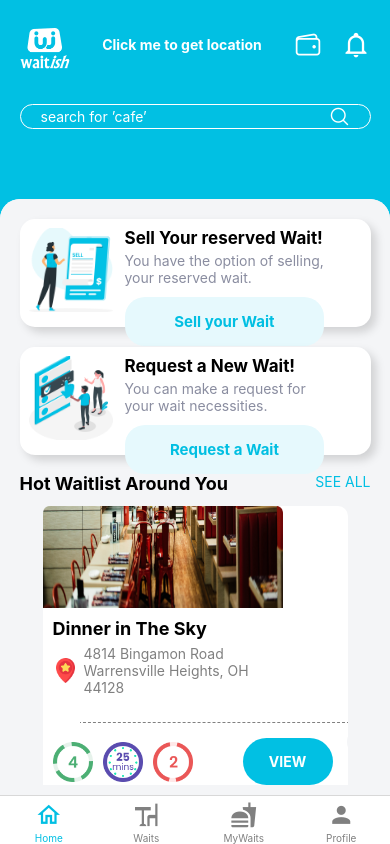
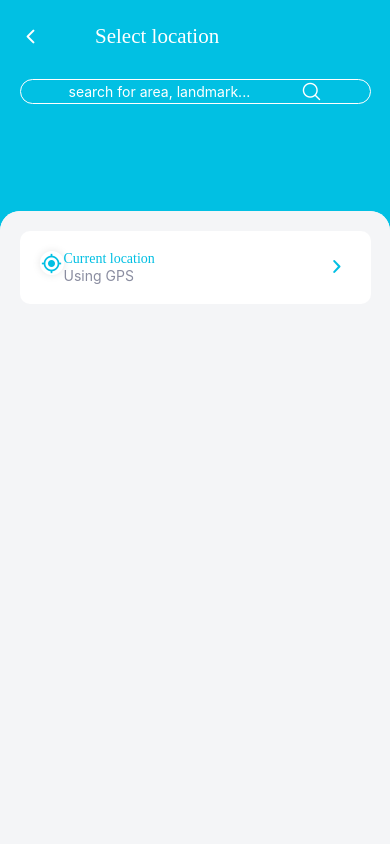
Before and after one commit to ajinkyadude/Hotel-Management, a React Native app: screen /searchlocation in a window 390 px wide. Built offline with nearby package versions, Linux system fonts and the light colour scheme.

Commit message:
Working on select location screen

```diff
--- a/App.tsx
+++ b/App.tsx
@@ -10,6 +10,7 @@ import OtpScreen from './src/Domain/Auth/OtpScreen';
 import TermsCondition from './src/Domain/Auth/TermsCondition';
 import BottonNavigation from './src/Domain/Home/Screens/BottomNavigation';
 import SearchRestoScreen from './src/CommonComponents/SearchRestoScreen';
+import SearchLocation from './src/Domain/Home/Screens/SearchLocation';
 
 const App = () => {
   // const Tab = createBottomTabNavigator();
@@ -35,6 +36,11 @@ const App = () => {
         <Stack.Screen
           name="searchResto"
           component={SearchRestoScreen}
+          options={{headerShown: false}}
+        />
+        <Stack.Screen
+          name="searchlocation"
+          component={SearchLocation}
           options={{headerShown: false}}
         />
         <Stack.Screen
--- a/src/CommonComponents/SearchRestoScreen.tsx
+++ b/src/CommonComponents/SearchRestoScreen.tsx
@@ -15,7 +15,6 @@ import {Colors, Icon_Name, Recent_Search} from '../Constants/Constant';
 import {FontType} from '../Constants/FontType';
 import {String} from '../Constants/String';
 import Timmer from 'react-native-vector-icons/Ionicons';
-import {StatusBar} from 'react-native';
 
 const {height, width} = Dimensions.get('screen');
 const SearchRestoScreen = () => {
--- a/src/Constants/Constant.ts
+++ b/src/Constants/Constant.ts
@@ -29,6 +29,7 @@ export const Icon_Name = {
   filter: 'filter',
   list: 'format-list-bulleted',
   map: 'map-marker-outline',
+  back: 'chevron-back',
 };
 
 export const NotificationArray = [
@@ -63,3 +64,61 @@ export const Recent_Search = [
     value: 'Dinner in the sky',
   },
 ];
+
+export const Array = [
+  {
+    Title: 'Dinner in The Sky',
+    subText: '4814 Bingamon Road Warrensville Heights, OH 44128',
+    ImageName: ImagePath.WaitsScreen1,
+  },
+  {
+    Title: 'Dinner in The Bath',
+    subText: 'chimanpura peth, satara',
+    ImageName: ImagePath.Girl,
+  },
+  {
+    Title: 'The Fun Station',
+    subText: '4814 Bingamon Road Warrensville Heights, OH 44128',
+    ImageName: ImagePath.Golf,
+  },
+  {
+    Title: 'The Disaster Cafe',
+    subText: '4814 Bingamon Road Warrensville Heights, OH 44128',
+    ImageName: ImagePath.Chair,
+  },
+  {
+    Title: 'Del Posto',
+    subText: '4814 Bingamon Road Warrensville Heights, OH 44128',
+    ImageName: ImagePath.Lest,
+  },
+  {
+    Title: 'Comedy knockout',
+    subText: '4814 Bingamon Road Warrensville Heights, OH 44128',
+    ImageName: ImagePath.Song,
+  },
+  {
+    Title: 'Parallax Restaurant',
+    subText: '4814 Bingamon Road Warrensville Heights, OH 44128',
+    ImageName: ImagePath.Veg,
+  },
+  {
+    Title: 'Parallax Restaurant',
+    subText: '4814 Bingamon Road Warrensville Heights, OH 44128',
+    ImageName: ImagePath.Cafe,
+  },
+  {
+    Title: 'Spa and Wellness',
+    subText: '4814 Bingamon Road Warrensville Heights, OH 44128',
+    ImageName: ImagePath.Spa,
+  },
+  {
+    Title: 'Sequia Hotel',
+    subText: '4814 Bingamon Road Warrensville Heights, OH 44128',
+    ImageName: ImagePath.Lodge,
+  },
+  {
+    Title: 'Paris in The Sky',
+    subText: '4814 Bingamon Road Warrensville Heights, OH 44128',
+    ImageName: ImagePath.Paris,
+  },
+];
--- a/src/Constants/String.ts
+++ b/src/Constants/String.ts
@@ -7,4 +7,5 @@ export const String = {
   list: 'LIST',
   map: 'MAP',
   location_text: 'Click me to get location',
+  select_location: 'Select location',
 };
--- a/src/Domain/Home/Screens/HomeScreen.tsx
+++ b/src/Domain/Home/Screens/HomeScreen.tsx
@@ -19,84 +19,23 @@ import Bell from 'react-native-vector-icons/MaterialCommunityIcons';
 import Search from 'react-native-vector-icons/AntDesign';
 import {ImagePath} from '../../../ImageConstant';
 import CardComponent from '../Components/CardComponent';
-import {Colors} from '../../../Constants/Constant';
-import CustomButton from '../../Auth/CommonComponents/CustomButton';
+import {Array, Colors} from '../../../Constants/Constant';
 import HotelCard from '../Components/HotelCard';
-
-interface RootStackParamList {
-  HomeScreen: undefined; // Optional: If Home screen doesn't need params
-  // Other screens in your root stack (if any)
-}
-interface HomeProps extends BottomTabNavigationProp<any, 'HomeScreen'> {
-  // Other props specific to your Home screen
-}
+import Icon from 'react-native-vector-icons/Ionicons';
+import {FontType} from '../../../Constants/FontType';
 const {height, width} = Dimensions.get('screen');
 const HomeScreen = ({navigation}: any) => {
   const ClickHandle = () => {};
 
-  const Array = [
-    {
-      Title: 'Dinner in The Sky',
-      subText: '4814 Bingamon Road Warrensville Heights, OH 44128',
-      ImageName: ImagePath.WaitsScreen1,
-    },
-    {
-      Title: 'Dinner in The Bath',
-      subText: 'chimanpura peth, satara',
-      ImageName: ImagePath.Girl,
-    },
-    {
-      Title: 'The Fun Station',
-      subText: '4814 Bingamon Road Warrensville Heights, OH 44128',
-      ImageName: ImagePath.Golf,
-    },
-    {
-      Title: 'The Disaster Cafe',
-      subText: '4814 Bingamon Road Warrensville Heights, OH 44128',
-      ImageName: ImagePath.Chair,
-    },
-    {
-      Title: 'Del Posto',
-      subText: '4814 Bingamon Road Warrensville Heights, OH 44128',
-      ImageName: ImagePath.Lest,
-    },
-    {
-      Title: 'Comedy knockout',
-      subText: '4814 Bingamon Road Warrensville Heights, OH 44128',
-      ImageName: ImagePath.Song,
-    },
-    {
-      Title: 'Parallax Restaurant',
-      subText: '4814 Bingamon Road Warrensville Heights, OH 44128',
-      ImageName: ImagePath.Veg,
-    },
-    {
-      Title: 'Parallax Restaurant',
-      subText: '4814 Bingamon Road Warrensville Heights, OH 44128',
-      ImageName: ImagePath.Cafe,
-    },
-    {
-      Title: 'Spa and Wellness',
-      subText: '4814 Bingamon Road Warrensville Heights, OH 44128',
-      ImageName: ImagePath.Spa,
-    },
-    {
-      Title: 'Sequia Hotel',
-      subText: '4814 Bingamon Road Warrensville Heights, OH 44128',
-      ImageName: ImagePath.Lodge,
-    },
-    {
-      Title: 'Paris in The Sky',
-      subText: '4814 Bingamon Road Warrensville Heights, OH 44128',
-      ImageName: ImagePath.Paris,
-    },
-  ];
+  const locationHandle = () => {
+    navigation.navigate('searchlocation');
+  };
 
   return (
     <View style={Styles.mainContainer}>
       <BlueWrapper>
         {/* <View> */}
-        <View style={Styles.ImageWrapper}>
+        <View style={[Styles.ImageWrapper]}>
           <Image
             source={otjtr}
             style={[
@@ -113,9 +52,29 @@ const HomeScreen = ({navigation}: any) => {
                 ? {marginTop: height * 0.1}
                 : {marginTop: height * 0.06}
             }>
-            <Text style={{color: 'white', fontWeight: 'bold'}}>
+            {/* <Text style={{color: 'white', fontWeight: 'bold'}}>
               Click me to get location
-            </Text>
+            </Text> */}
+            <TouchableOpacity
+              onPress={locationHandle}
+              style={{alignItems: 'center', justifyContent: 'center'}}>
+              <View style={{flexDirection: 'row', alignItems: 'center'}}>
+                <Icon name="location" size={21} color={Colors.White} />
+                <Text
+                  style={{color: Colors.White, fontFamily: FontType.Medium}}>
+                  Chao Street
+                </Text>
+                <Icon name="chevron-down" size={21} color={Colors.White} />
+              </View>
+              <Text
+                style={{
+                  color: Colors.White,
+                  fontFamily: FontType.Light,
+                  fontSize: 12,
+                }}>
+                Kaohsiung,Taipei, Taiwan
+              </Text>
+            </TouchableOpacity>
           </TouchableOpacity>
           <View
             style={[
@@ -214,6 +173,7 @@ const Styles = StyleSheet.create({
     flexDirection: 'row',
     justifyContent: 'space-between',
     marginHorizontal: 20,
+    alignItems: 'center',
   },
   mainContainer: {flex: 1},
   container: {
--- /dev/null
+++ b/src/Domain/Home/Screens/SearchLocation.tsx
@@ -0,0 +1,146 @@
+import {
+  Dimensions,
+  Platform,
+  StyleSheet,
+  Text,
+  TextInput,
+  TouchableOpacity,
+  View,
+} from 'react-native';
+import BlueWrapper from '../../Auth/CommonComponents/BlueWrapper';
+import WhiteWrapper from '../../Auth/CommonComponents/WhiteWrapper';
+import Icon from 'react-native-vector-icons/Ionicons';
+import {Colors, Icon_Name} from '../../../Constants/Constant';
+import {FontType} from '../../../Constants/FontType';
+import {String} from '../../../Constants/String';
+import Search from 'react-native-vector-icons/AntDesign';
+import Icon2 from 'react-native-vector-icons/MaterialIcons';
+import Icon3 from 'react-native-vector-icons/Entypo';
+
+const {height, width} = Dimensions.get('screen');
+
+const SearchLocation = ({navigation}: any) => {
+  const backHandle = () => {
+    navigation.goBack();
+  };
+
+  return (
+    <View style={{flex: 1}}>
+      <BlueWrapper>
+        <View style={Style.mainContainer}>
+          <TouchableOpacity onPress={backHandle}>
+            <Icon name={Icon_Name.back} size={21} color={Colors.White} />
+          </TouchableOpacity>
+          <Text style={Style.select_location}>{String.select_location}</Text>
+        </View>
+        <View style={Style.blueSubContainer}>
+          <TouchableOpacity>
+            <TextInput
+              placeholder="search for area, landmark..."
+              placeholderTextColor={Colors.White}
+              editable={false}
+            />
+          </TouchableOpacity>
+          <TouchableOpacity>
+            <Search
+              name={Icon_Name.search_icon}
+              color={Colors.White}
+              size={20}
+            />
+          </TouchableOpacity>
+        </View>
+      </BlueWrapper>
+      <WhiteWrapper>
+        <View style={{flex: 1, alignItems: 'center'}}>
+          <View
+            style={{
+              width: '90%',
+              height: '100%',
+            }}>
+            <View
+              style={{
+                width: '100%',
+                flexDirection: 'row',
+                justifyContent: 'space-between',
+                padding: 20,
+                borderRadius: 10,
+                backgroundColor: Colors.White,
+                marginVertical: 20,
+                shadowColor: 'black',
+                shadowRadius: 8,
+                shadowOffset: 10,
+                shadowOpacity: 0.1,
+              }}>
+              <View style={{flexDirection: 'row'}}>
+                <View
+                  style={{
+                    width: height * 0.04,
+                    height: height * 0.04,
+                    // backgroundColor: 'red',
+                    borderRadius: 20,
+                    //   backgroundColor: 'red',
+                    alignItems: 'center',
+                    justifyContent: 'center',
+                    shadowColor: 'black',
+                    shadowRadius: 8,
+                    // shadowOffset: 10,
+                    shadowOpacity: 0.1,
+                  }}>
+                  <Icon2 name="gps-fixed" size={21} color={Colors.SkyBlue} />
+                </View>
+                <View>
+                  <Text
+                    style={{
+                      color: Colors.SkyBlue,
+                      fontFamily: FontType.Medium,
+                    }}>
+                    Current location
+                  </Text>
+                  <Text style={{color: Colors.lightGreyArrow}}>Using GPS</Text>
+                </View>
+              </View>
+              <View>
+                <Icon3
+                  name="chevron-small-right"
+                  color={Colors.SkyBlue}
+                  size={28}
+                />
+              </View>
+            </View>
+          </View>
+        </View>
+      </WhiteWrapper>
+    </View>
+  );
+};
+
+export default SearchLocation;
+
+const Style = StyleSheet.create({
+  mainContainer: {
+    flexDirection: 'row',
+    marginHorizontal: 20,
+    alignItems: 'center',
+    marginTop: Platform.OS === 'ios' ? height * 0.08 : height * 0.04,
+  },
+  select_location: {
+    width: '100%',
+    marginLeft: height * 0.09,
+    color: Colors.White,
+    fontFamily: FontType.SemiBold,
+    fontSize: 21,
+  },
+  blueSubContainer: {
+    flexDirection: 'row',
+    alignSelf: 'center',
+    width: '90%',
+    padding: Platform.OS === 'ios' ? 12 : 0,
+    borderWidth: 1,
+    borderColor: 'white',
+    borderRadius: 20,
+    justifyContent: 'space-between',
+    alignItems: 'center',
+    paddingHorizontal: width * 0.06,
+    marginTop: Platform.OS == 'ios' ? height * 0.04 : height * 0.05,
+  },
+});
```
